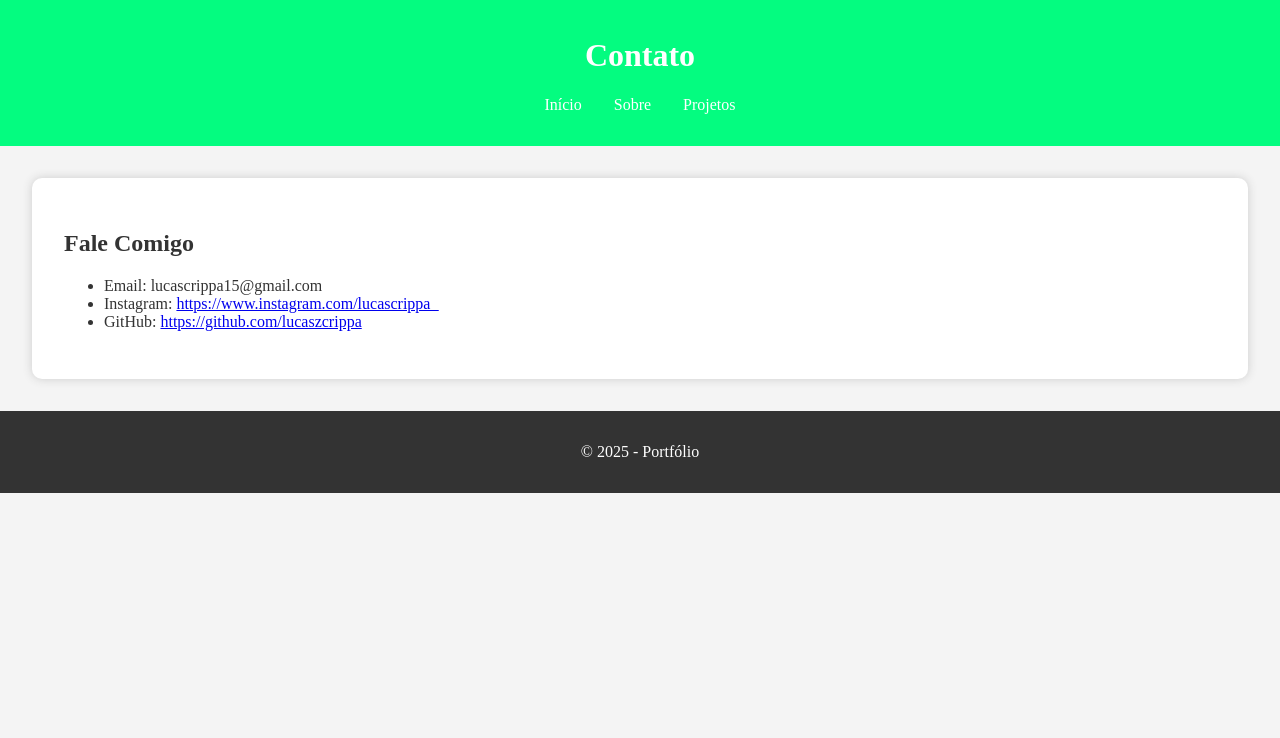
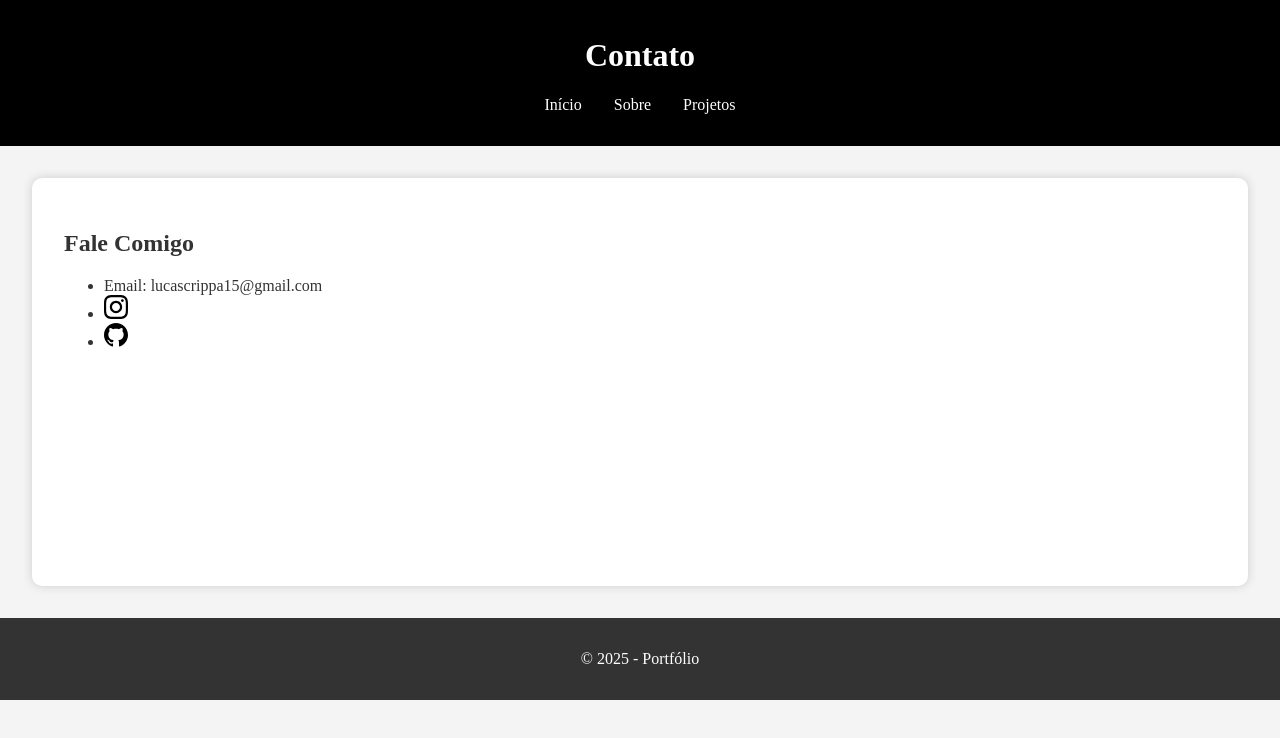
Before and after one commit to lucaszcrippa/portifolio2, a plain HTML site: page contato.html in a window 1280 px wide. Drawn offline with Linux system fonts and the light colour scheme; a web font is replaced by a local one.

Commit message:
att geral

```diff
--- a/contato.html
+++ b/contato.html
@@ -18,12 +18,12 @@
   </header>
 
   <main>
-    <div id="contato" class="secao">
+    <div id="contato" class="secao2">
       <h2>Fale Comigo</h2>
       <ul>
         <li>Email: lucascrippa15@gmail.com</li>
-        <li>Instagram: <a href="https://www.instagram.com/lucascrippa_">https://www.instagram.com/lucascrippa_</a></li>
-        <li>GitHub: <a href="https://github.com/lucaszcrippa">https://github.com/lucaszcrippa</a></li>
+        <li> <a href="https://www.instagram.com/lucascrippa_"><svg xmlns="http://www.w3.org/2000/svg" width="24" height="24" viewBox="0 0 24 24"><path d="M12 2.163c3.204 0 3.584.012 4.85.07 3.252.148 4.771 1.691 4.919 4.919.058 1.265.069 1.645.069 4.849 0 3.205-.012 3.584-.069 4.849-.149 3.225-1.664 4.771-4.919 4.919-1.266.058-1.644.07-4.85.07-3.204 0-3.584-.012-4.849-.07-3.26-.149-4.771-1.699-4.919-4.92-.058-1.265-.07-1.644-.07-4.849 0-3.204.013-3.583.07-4.849.149-3.227 1.664-4.771 4.919-4.919 1.266-.057 1.645-.069 4.849-.069zm0-2.163c-3.259 0-3.667.014-4.947.072-4.358.2-6.78 2.618-6.98 6.98-.059 1.281-.073 1.689-.073 4.948 0 3.259.014 3.668.072 4.948.2 4.358 2.618 6.78 6.98 6.98 1.281.058 1.689.072 4.948.072 3.259 0 3.668-.014 4.948-.072 4.354-.2 6.782-2.618 6.979-6.98.059-1.28.073-1.689.073-4.948 0-3.259-.014-3.667-.072-4.947-.196-4.354-2.617-6.78-6.979-6.98-1.281-.059-1.69-.073-4.949-.073zm0 5.838c-3.403 0-6.162 2.759-6.162 6.162s2.759 6.163 6.162 6.163 6.162-2.759 6.162-6.163c0-3.403-2.759-6.162-6.162-6.162zm0 10.162c-2.209 0-4-1.79-4-4 0-2.209 1.791-4 4-4s4 1.791 4 4c0 2.21-1.791 4-4 4zm6.406-11.845c-.796 0-1.441.645-1.441 1.44s.645 1.44 1.441 1.44c.795 0 1.439-.645 1.439-1.44s-.644-1.44-1.439-1.44z"/></svg></a></li>
+        <li> <a href="https://github.com/lucaszcrippa"><svg xmlns="http://www.w3.org/2000/svg" width="24" height="24" viewBox="0 0 24 24"><path d="M12 0c-6.626 0-12 5.373-12 12 0 5.302 3.438 9.8 8.207 11.387.599.111.793-.261.793-.577v-2.234c-3.338.726-4.033-1.416-4.033-1.416-.546-1.387-1.333-1.756-1.333-1.756-1.089-.745.083-.729.083-.729 1.205.084 1.839 1.237 1.839 1.237 1.07 1.834 2.807 1.304 3.492.997.107-.775.418-1.305.762-1.604-2.665-.305-5.467-1.334-5.467-5.931 0-1.311.469-2.381 1.236-3.221-.124-.303-.535-1.524.117-3.176 0 0 1.008-.322 3.301 1.23.957-.266 1.983-.399 3.003-.404 1.02.005 2.047.138 3.006.404 2.291-1.552 3.297-1.23 3.297-1.23.653 1.653.242 2.874.118 3.176.77.84 1.235 1.911 1.235 3.221 0 4.609-2.807 5.624-5.479 5.921.43.372.823 1.102.823 2.222v3.293c0 .319.192.694.801.576 4.765-1.589 8.199-6.086 8.199-11.386 0-6.627-5.373-12-12-12z"/></svg></a></li>
       </ul>
     </div>
   </main>
--- a/estilo.css
+++ b/estilo.css
@@ -10,8 +10,8 @@ body {
   }
 
   header {
-    font-family: Special Gothic Extended One;
-    background-color: #04fc80;
+
+    background-color: #000000;
     color: #fff;
     padding: 1rem;
     text-align: center;
@@ -40,6 +40,7 @@ body {
   }
 
   footer {
+    max-width: 100%;
     background-color: #333;
     color: #fff;
     text-align: center;
@@ -74,3 +75,12 @@ body {
   img {
     border-radius: 50%;
   }
+
+  .secao2 {
+    background-color: #fff;
+    padding: 2rem;
+    border-radius: 10px;
+    box-shadow: 0 0 10px #ccc;
+    animation: fadeIn 1s ease-in-out;
+    height: 43vh;
+  }
```
Also changed, not shown: projetos.html (+4 -2 lines), sobre.html (+8 -0 lines).
